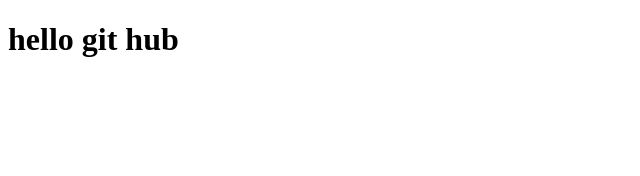
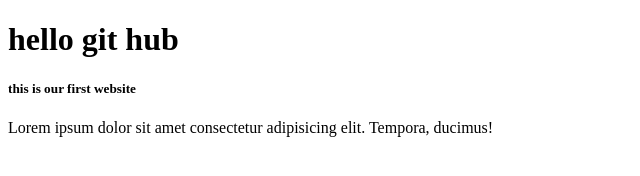
Before and after one commit to FarhanMohib/my-first-website-r, a plain HTML site: page index.html in a window 1280 px wide. Shown: the whole page, without its empty margins (0-640 px from the left). Drawn offline with Linux system fonts and the light colour scheme.

Commit message:
some edited

```diff
--- a/index.html
+++ b/index.html
@@ -8,5 +8,9 @@
   </head>
   <body>
     <h1>hello git hub</h1>
+    <h5>this is our first website</h5>
+    <p>
+      Lorem ipsum dolor sit amet consectetur adipisicing elit. Tempora, ducimus!
+    </p>
   </body>
 </html>
```
